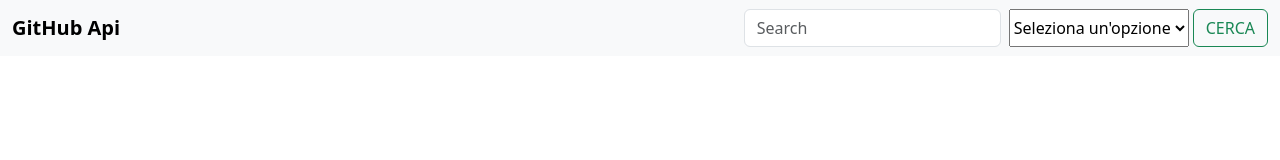
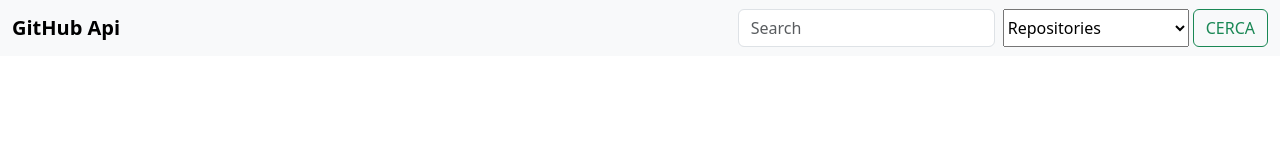
Before and after one commit to GiuseppeRiccardoPugliese/github-api, a Vue app: page / in a window 1280 px wide. Shown: the top 160 px of the page. Built offline with nearby package versions, Linux system fonts and the light colour scheme.

Commit message:
Milestone 2

```diff
--- a/src/components/ApiGitHub.vue
+++ b/src/components/ApiGitHub.vue
@@ -11,9 +11,12 @@ export default {
     },
     methods: {
         getRepo() {
-            const data = {
+            const selectedTypology = document.getElementById('seleziona').value; //Variabile per le options
+
+            let url;
+
+            let data = {
                 params: {
-                    // q: searchInput.value
                     q: this.searchInput,
                 },
                 headers: {
@@ -21,14 +24,19 @@ export default {
                     "X-GitHub-Api-Version": "2022-11-28"
                 }
             };
-            axios.get('https://api.github.com/search/repositories', data)
+
+            if (selectedTypology == 'repositories') {
+                url = 'https://api.github.com/search/repositories';
+            }
+            else if (selectedTypology == 'utenti_organizzazioni') {
+                url = 'https://api.github.com/search/users';
+            }
+            console.log(data);
+
+            axios.get(`${url}`, data)
                 .then((res) => {
-                    // res.data.forEach(element => {
-                    //     this.repositories.push(element.name);
-                    // });
-                    // console.log(this.repositories[0]);
                     this.repositories = res.data.items;
-
+                    console.log(this.repositories);
                 })
                 .catch((error) => {
                     console.error("Error fetching data from first API:", error);
@@ -51,10 +59,10 @@ export default {
             <div class="search_input d-flex">
                 <input v-model="searchInput" class="form-control mx-1" type="search" placeholder="Search"
                     aria-label="Search">
-                <select class="mx-1" name="seleziona" id="">
-                    <option value="Seleziona" selected disabled>Seleziona un'opzione</option>
-                    <option value="Repositories" aria-placeholder="Inserisci una tipologia">Repositories</option>
-                    <option value="Repositories" aria-placeholder="Inserisci una tipologia">Utenti</option>
+                <select class="mx-1" name="seleziona" id="seleziona">
+                    <option disabled>Seleziona un'opzione</option>
+                    <option value="repositories" selected>Repositories</option>
+                    <option value="utenti_organizzazioni">Utenti/Organizzazioni</option>
                 </select>
                 <button @click="getRepo()" class="btn btn-outline-success" type="submit">CERCA</button>
             </div>
@@ -65,12 +73,13 @@ export default {
     <div class="container">
         <div class="row justify-content-center mt-4">
             <div v-for="repo in repositories" class="card m-2" style="width: 18rem; min-height: 350px;">
-                <img :src="repo.owner.avatar_url" class="card-img-top" alt="repo_img">
+                <img :src="repo.owner ? repo.owner.avatar_url : repo.avatar_url" class="card-img-top" alt="repo_img">
                 <div class="card-body h-100 d-flex flex-column">
-                    <h5 class="card-title">{{ repo.full_name }}</h5>
+                    <h5 class="card-title">{{ repo.full_name ? repo.full_name : repo.login }}</h5>
+                    <h6 v-if="repo.type"> Profilo: {{ repo.type == 'User' ? 'Utente' : 'Organizzazione' }}</h6>
                     <p class="card-text">{{ repo.description }}</p>
-                    <a :href="repo.html_url" class="btn btn-primary mt-auto">Vai al repo <i
-                            class="fa-solid fa-arrow-up-right-from-square"></i></a>
+                    <a :href="repo.html_url" class="btn btn-primary mt-auto">{{ repo.type ? 'Vai al profilo' :
+                        'Vai alla repo' }} <i class="fa-solid fa-arrow-up-right-from-square"></i></a>
                 </div>
             </div>
         </div>
```
